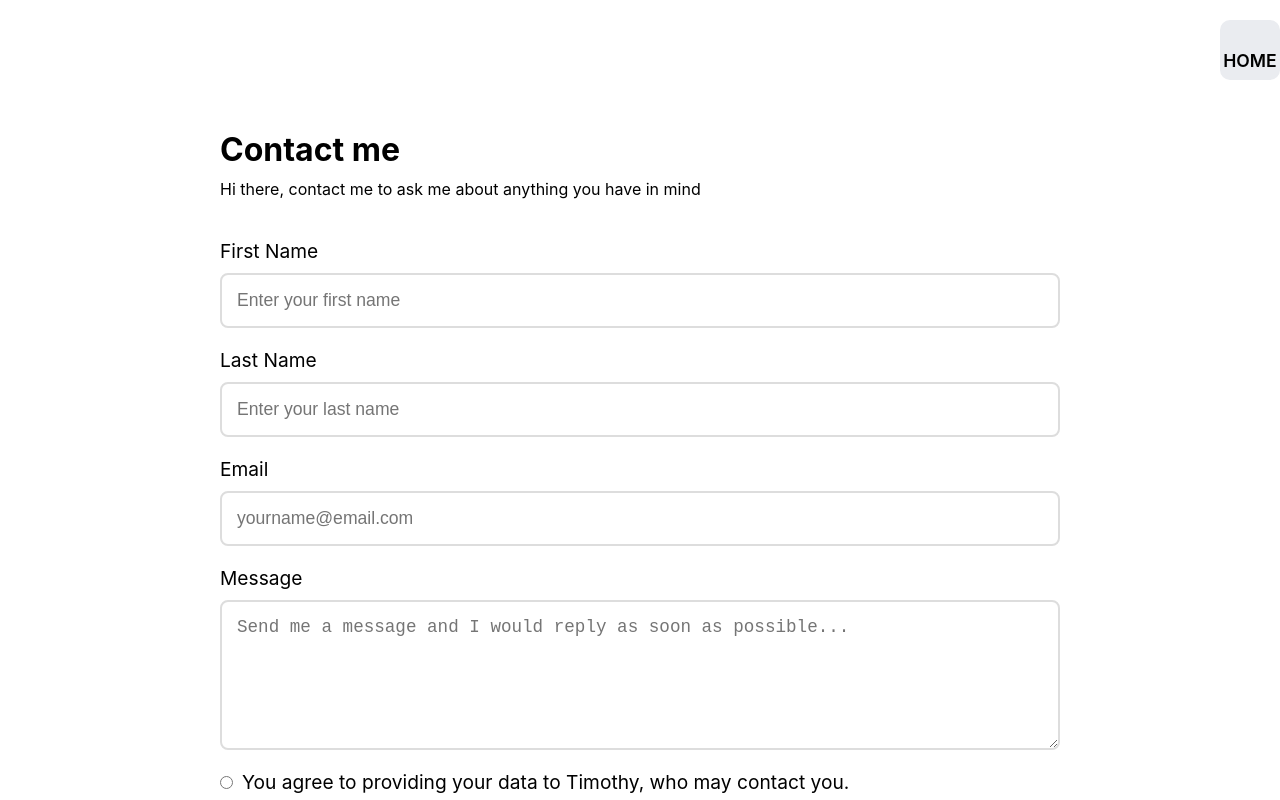
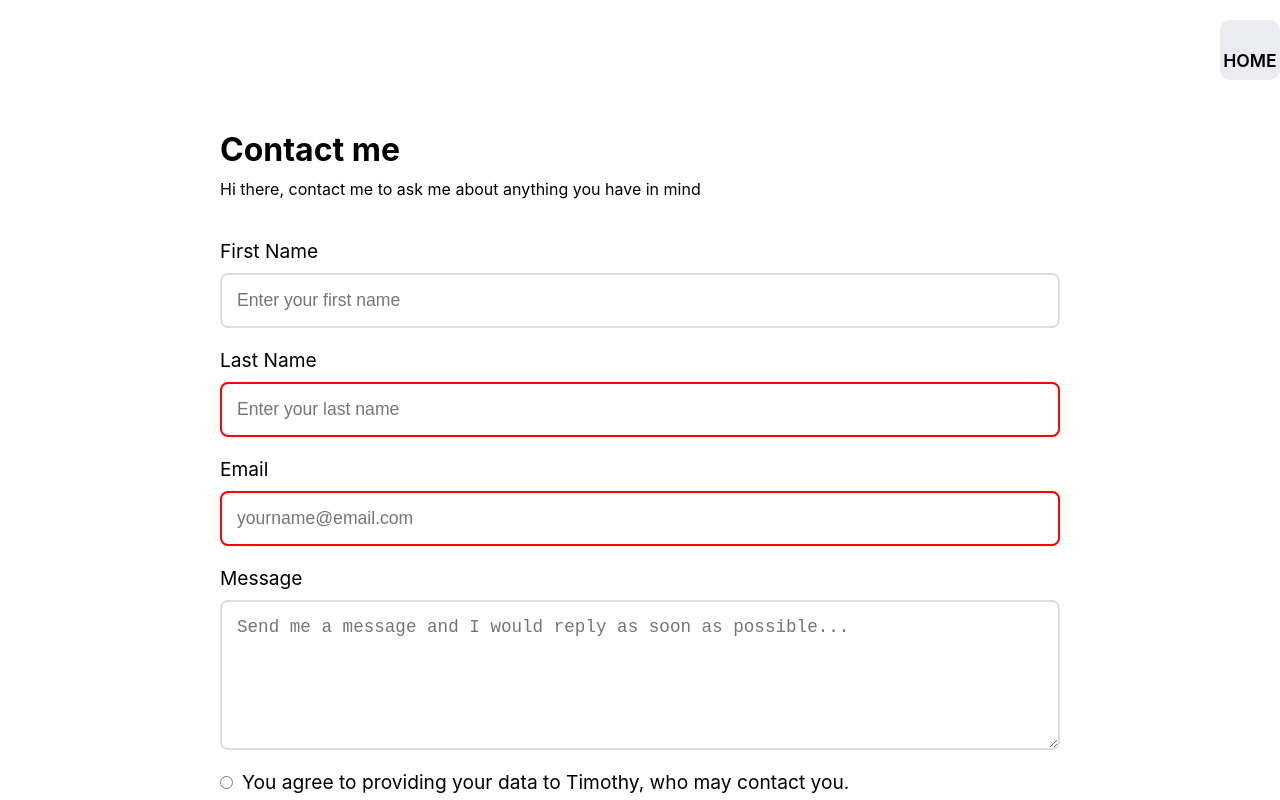
Before and after one commit to Timothy-Achonu/HNG-STAGE-ONE, a React (Create React App) app: page /HNG-STAGE-ONE/contact in a window 1280 px wide. Shown: the top 800 px of the page. Built offline with nearby package versions, Linux system fonts and the light colour scheme.

Commit message:
feat: adding required attribute to the inputs

```diff
--- a/src/components/Contact.js
+++ b/src/components/Contact.js
@@ -24,11 +24,15 @@ export default function Contact() {
             type="text"
             id="last_name"
             placeholder="Enter your last name"
+            required
           />
         </div>
         <div>
           <label>Email</label>
-          <input type="email" id="email" placeholder="yourname@email.com" />
+          <input type="email" id="email"
+          placeholder="yourname@email.com"
+          required
+          />
         </div>
         <div >
           <label>Message</label>
@@ -36,10 +40,11 @@ export default function Contact() {
             type="textarea"
             id="message"
             placeholder="Send me a message and I would reply as soon as possible..."
+            required
           ></textarea>
         </div>
         <div className="type-radio">
-          <input type="radio" />
+          <input type="radio" required/>
           <label>
             You agree to providing your data to Timothy, who may contact you.
           </label>
```
